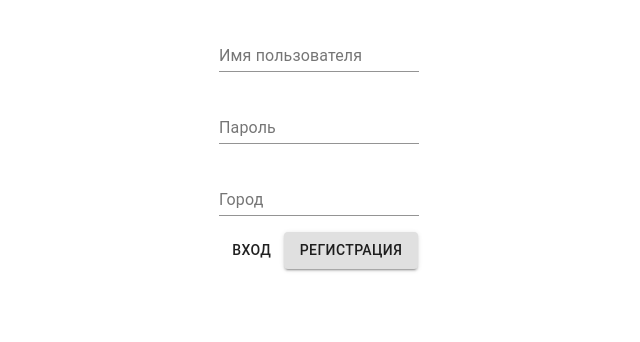
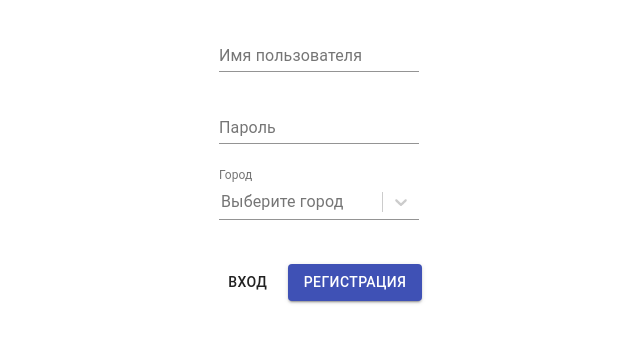
Before and after one commit to blurtech/trasher-frontend, a React (Create React App) app: page / in a window 1280 px wide. Both pictures are taken after a click on the button "РЕГИСТРАЦИЯ". Shown: the top 342 px of the page, without its empty margins (321-961 px from the left). Built offline with nearby package versions, Linux system fonts and the light colour scheme; what react-geolocated would draw is missing.

Commit message:
Added city TextField with autocompletion in Auth

```diff
--- a/package.json
+++ b/package.json
@@ -21,6 +21,7 @@
     "@types/react-dom": "16.9.1",
     "@types/react-redux": "^7.1.4",
     "@types/react-router-dom": "^5.1.0",
+    "@types/react-select": "^3.0.4",
     "axios": "^0.19.0",
     "classnames": "^2.2.6",
     "connected-react-router": "^6.5.2",
@@ -38,6 +39,7 @@
     "react-router": "^5.1.1",
     "react-router-dom": "^5.1.1",
     "react-scripts": "3.1.2",
+    "react-select": "^3.0.5",
     "redux": "^4.0.4",
     "stylelint": "^11.0.0",
     "stylelint-config-recommended": "^3.0.0",
--- a/src/components/Auth.module.scss
+++ b/src/components/Auth.module.scss
@@ -13,7 +13,7 @@
 }
 
 .button {
-  margin: $default-spacer/2;
+  margin: $default-spacer/2 !important;
 }
 
 .textField {
--- a/src/components/Auth.tsx
+++ b/src/components/Auth.tsx
@@ -3,6 +3,7 @@ import { Button, TextField } from '@material-ui/core';
 import styles from './Auth.module.scss';
 import { IUser } from '../classes/models/IUser';
 import UserStoreService from "../classes/services/UserStoreService";
+import Cities from "./Auth/Cities";
 
 enum Form {
   Login = 'login',
@@ -17,6 +18,7 @@ const Auth = (props: IProps) => {
   const [form, setForm] = React.useState<Form>(Form.Login);
   const [user, setUser] = React.useState<IUser | undefined>(undefined);
   const [message, setMessage] = React.useState<string | undefined>(undefined);
+  const [city, setCity] = React.useState()
 
   const handleChange = (event: any) => {
     user
@@ -47,31 +49,8 @@ const Auth = (props: IProps) => {
         margin="normal"
         onChange={handleChange}
       />
-      {form === 'register' ? (
-        <>
-          <TextField
-            name="city"
-            label="Город"
-            className={styles.textField}
-            margin="normal"
-            onChange={event =>
-              user
-                ? setUser(
-                    Object.assign(user, {
-                      address: {
-                        [event.target.name]: event.target.value,
-                      },
-                    })
-                  )
-                : setUser({
-                    address: {
-                      [event.target.name]: event.target.value,
-                    },
-                  })
-            }
-          />
-        </>
-      ) : (
+      {form === 'register' ?
+        <Cities onChange={(item: any) => setCity(item)} />: (
         <></>
       )}
       <div className={styles.AuthButtons}>
@@ -100,6 +79,7 @@ const Auth = (props: IProps) => {
         {form === 'register' ? (
           <Button
             variant="contained"
+            color="primary"
             className={styles.button}
             onClick={() => {
               setMessage(undefined);
--- /dev/null
+++ b/src/components/Auth/Cities.module.scss
@@ -0,0 +1,56 @@
+@import '../../assets/bindings';
+
+.root {
+  flex-grow: 1;
+  height: 100px;
+  width: 200px;
+}
+
+.input {
+  display: contents !important;
+  padding: 0 !important;
+  height: auto !important;
+}
+
+.valueContainer {
+  display: flex;
+  flex-wrap: wrap;
+  flex: 1;
+  align-items: center;
+  overflow: hidden;
+}
+
+.chip {
+  margin: $default-spacer/2, $default-spacer/4;
+}
+
+.chipFocused {
+  background-color: green;
+}
+
+.noOptionsMessage {
+  padding: $default-spacer, $default-spacer * 2;
+}
+
+.singleValue {
+  font-size: 16px;
+}
+
+.placeholder {
+  position: absolute;
+  left: 2px;
+  bottom: 6px;
+  font-size: 16px;
+}
+
+.paper {
+  position: absolute;
+  z-index: 1;
+  margin-top: $default-spacer;
+  left: 2px;
+  right: 0;
+}
+
+.divider {
+  height: $default-spacer * 2;
+}
--- /dev/null
+++ b/src/components/Auth/Cities.tsx
@@ -0,0 +1,217 @@
+import React, { CSSProperties, HTMLAttributes } from 'react'
+import clsx from 'clsx'
+import Select from 'react-select'
+import Typography from '@material-ui/core/Typography'
+import NoSsr from '@material-ui/core/NoSsr'
+import TextField, { BaseTextFieldProps } from '@material-ui/core/TextField'
+import Paper from '@material-ui/core/Paper'
+import Chip from '@material-ui/core/Chip'
+import MenuItem from '@material-ui/core/MenuItem'
+import CancelIcon from '@material-ui/icons/Cancel'
+import { ValueContainerProps } from 'react-select/src/components/containers'
+import { ControlProps } from 'react-select/src/components/Control'
+import { MenuProps, NoticeProps } from 'react-select/src/components/Menu'
+import { MultiValueProps } from 'react-select/src/components/MultiValue'
+import { OptionProps } from 'react-select/src/components/Option'
+import { PlaceholderProps } from 'react-select/src/components/Placeholder'
+import { SingleValueProps } from 'react-select/src/components/SingleValue'
+import { ValueType } from 'react-select/src/types'
+import { Omit } from '@material-ui/types'
+import styles from './Cities.module.scss'
+
+interface OptionType {
+  label: string
+  value: string
+}
+
+const suggestions: OptionType[] = [
+  { label: 'Новосибирск' },
+  { label: 'Казань' },
+  { label: 'Москва' },
+].map(suggestion => ({
+  value: suggestion.label,
+  label: suggestion.label,
+}))
+
+const NoOptionsMessage = (props: NoticeProps<OptionType>) => {
+  return (
+    <Typography
+      color="textSecondary"
+      className={props.selectProps.classes.noOptionsMessage}
+      {...props.innerProps}
+    >
+      {props.children}
+    </Typography>
+  )
+}
+
+type InputComponentProps = Pick<BaseTextFieldProps, 'inputRef'> &
+  HTMLAttributes<HTMLDivElement>
+
+const inputComponent = ({ inputRef, ...props }: InputComponentProps) => {
+  return <div ref={inputRef} {...props} />
+}
+
+const Control = (props: ControlProps<OptionType>) => {
+  const {
+    children,
+    innerProps,
+    innerRef,
+    selectProps: { classes, TextFieldProps },
+  } = props
+
+  return (
+    <TextField
+      fullWidth
+      className={styles.input}
+      InputProps={{
+        inputComponent,
+        inputProps: {
+          className: classes.input,
+          ref: innerRef,
+          children,
+          ...innerProps,
+        },
+      }}
+      {...TextFieldProps}
+    />
+  )
+}
+
+const Option = (props: OptionProps<OptionType>) => {
+  return (
+    <MenuItem
+      ref={props.innerRef}
+      selected={props.isFocused}
+      component="div"
+      style={{
+        fontWeight: props.isSelected ? 500 : 400,
+      }}
+      {...props.innerProps}
+    >
+      {props.children}
+    </MenuItem>
+  )
+}
+
+type MuiPlaceholderProps = Omit<PlaceholderProps<OptionType>, 'innerProps'> &
+  Partial<Pick<PlaceholderProps<OptionType>, 'innerProps'>>
+
+const Placeholder = (props: MuiPlaceholderProps) => {
+  const { selectProps, innerProps = {}, children } = props
+  return (
+    <Typography
+      color="textSecondary"
+      className={selectProps.classes.placeholder}
+      {...innerProps}
+    >
+      {children}
+    </Typography>
+  )
+}
+
+const SingleValue = (props: SingleValueProps<OptionType>) => {
+  return (
+    <Typography
+      className={props.selectProps.classes.singleValue}
+      {...props.innerProps}
+    >
+      {props.children}
+    </Typography>
+  )
+}
+
+const ValueContainer = (props: ValueContainerProps<OptionType>) => {
+  return (
+    <div className={props.selectProps.classes.valueContainer}>
+      {props.children}
+    </div>
+  )
+}
+
+const MultiValue = (props: MultiValueProps<OptionType>) => {
+  return (
+    <Chip
+      tabIndex={-1}
+      label={props.children}
+      className={clsx(props.selectProps.classes.chip, {
+        [props.selectProps.classes.chipFocused]: props.isFocused,
+      })}
+      onDelete={props.removeProps.onClick}
+      deleteIcon={<CancelIcon {...props.removeProps} />}
+    />
+  )
+}
+
+const Menu = (props: MenuProps<OptionType>) => {
+  return (
+    <Paper
+      square
+      className={props.selectProps.classes.paper}
+      {...props.innerProps}
+    >
+      {props.children}
+    </Paper>
+  )
+}
+
+const components = {
+  Control,
+  Menu,
+  MultiValue,
+  NoOptionsMessage,
+  Option,
+  Placeholder,
+  SingleValue,
+  ValueContainer,
+}
+
+interface IProps {
+  onChange: (arg0: any) => void
+}
+
+const Cities = (props: IProps) => {
+  const { onChange } = props;
+  const [single, setSingle] = React.useState<ValueType<OptionType>>(null);
+
+  const handleChangeSingle = (value: ValueType<OptionType>) => {
+    setSingle(value);
+    onChange(single);
+  };
+
+  const selectStyles = {
+    input: (base: CSSProperties) => ({
+      ...base,
+      color: 'black',
+      '& input': {
+        font: 'inherit',
+      },
+    }),
+  };
+
+  return (
+    <div className={styles.root}>
+      <NoSsr>
+        <div className={styles.divider} />
+        <Select
+          classes={styles}
+          styles={selectStyles}
+          inputId="react-select-single"
+          TextFieldProps={{
+            label: 'Город',
+            InputLabelProps: {
+              htmlFor: 'react-select-single',
+              shrink: true,
+            },
+          }}
+          placeholder="Выберите город"
+          options={suggestions}
+          components={components}
+          value={single}
+          onChange={handleChangeSingle}
+        />
+      </NoSsr>
+    </div>
+  )
+}
+export default Cities
```
Also changed, not shown: 1 other file (tests, documents, lock files or other folders).
